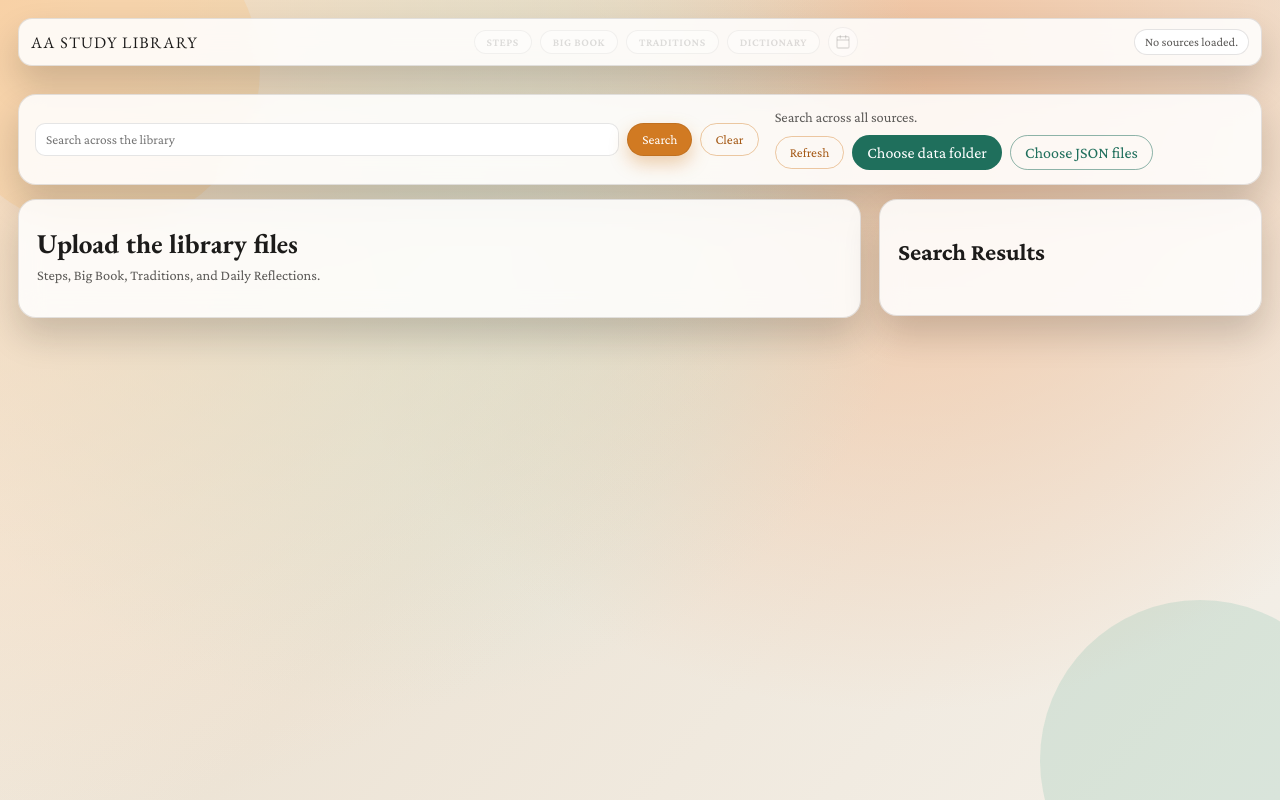
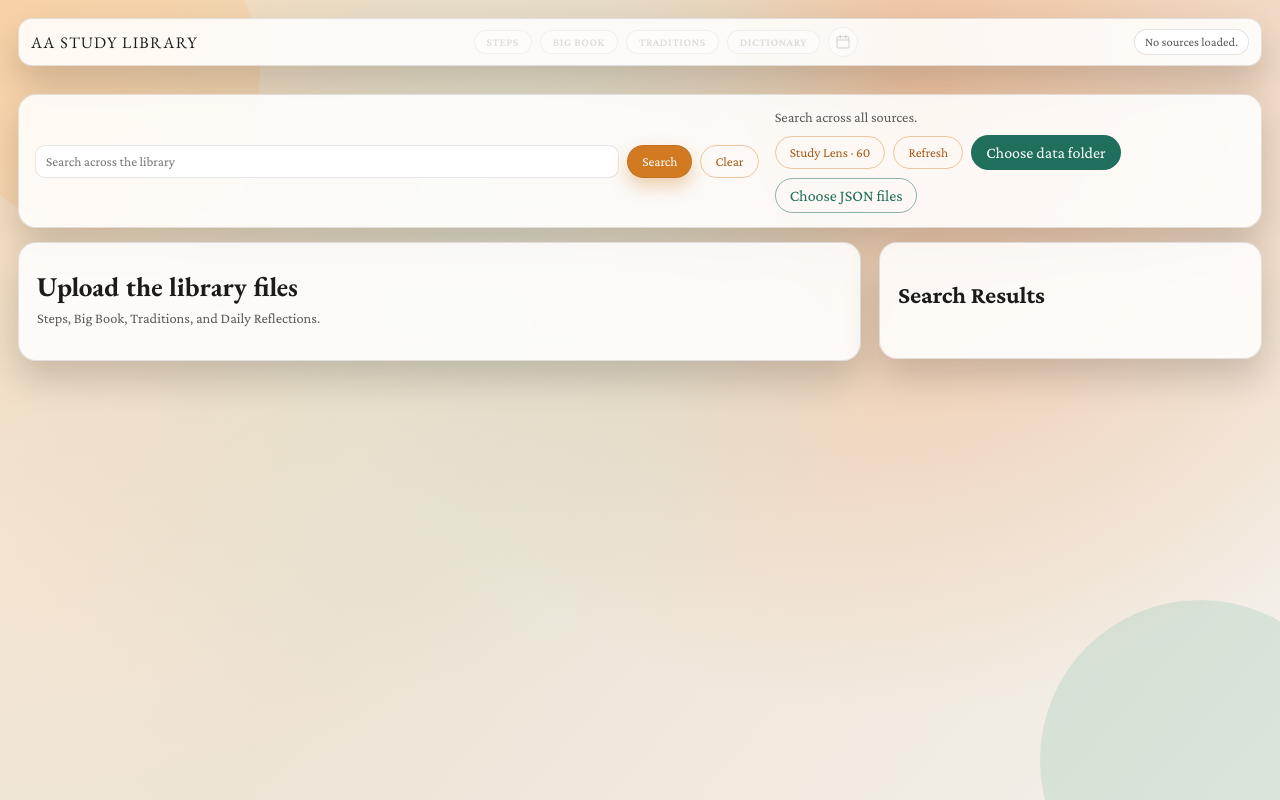
Before and after one commit to raemennj/reader, a plain HTML site: page index.html in a window 1280 px wide. Drawn offline with nearby package versions, Linux system fonts and the light colour scheme; no server answers.

Commit message:
Load optional study lens in AA reader

```diff
--- a/index.html
+++ b/index.html
@@ -110,5 +110,6 @@
 
   <noscript class="noscript">This app needs JavaScript enabled to load the library.</noscript>
   <script src="app.js"></script>
+  <script src="study-lens.js"></script>
 </body>
 </html>
```
